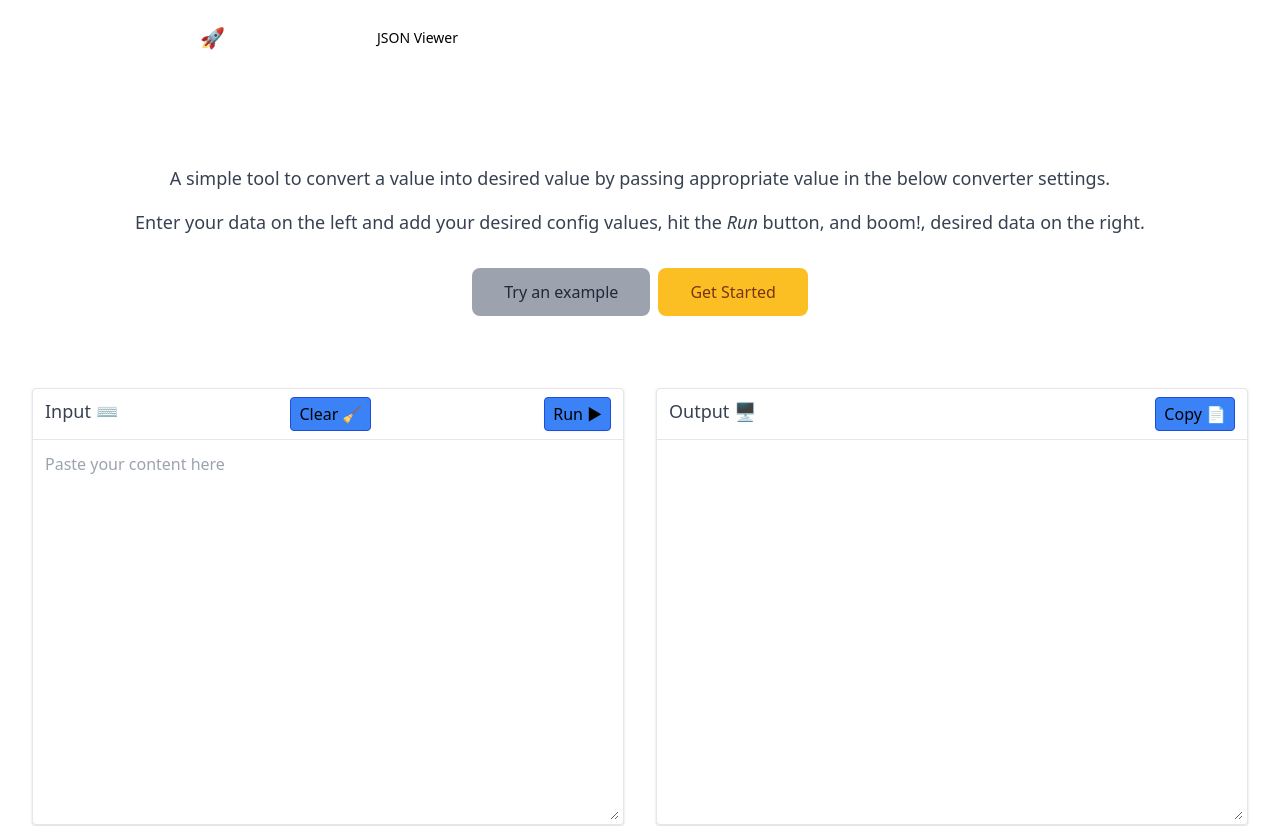
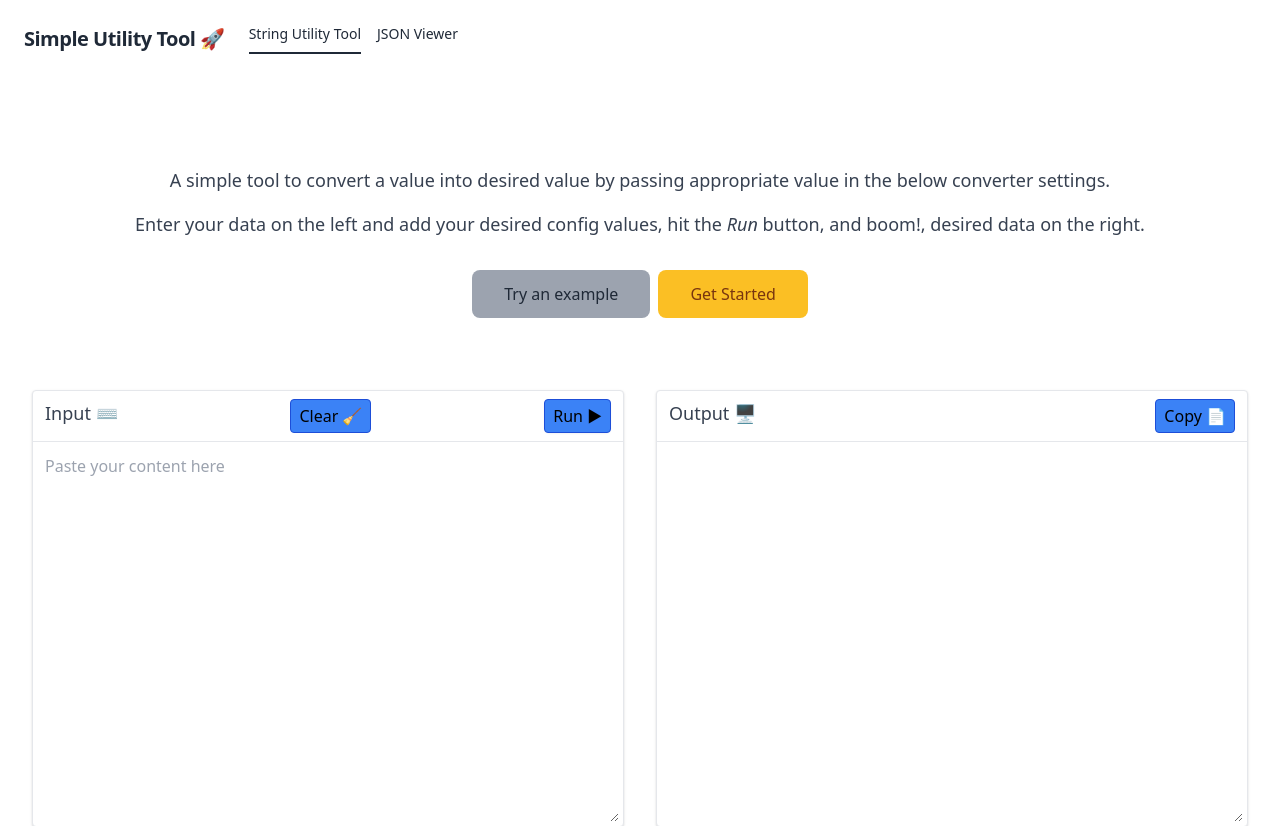
Before and after one commit to SyedAfrozPasha/react-utility-tool, a React (Create React App) app: page /string-utility-tool in a window 1280 px wide. Shown: the top 826 px of the page. Built offline with nearby package versions, Linux system fonts and the light colour scheme.

Commit message:
1 file modified

```diff
--- a/src/Components/Header.js
+++ b/src/Components/Header.js
@@ -16,14 +16,14 @@ export default function Header() {
 
   return (
     <nav className="flex items-center justify-between flex-wrap bg-teal-500 p-6">
-      <div className="flex items-center flex-shrink-0 text-white mr-6">
+      <div className="flex items-center flex-shrink-0 text-gray-800 mr-6">
         <span className="font-semibold text-xl tracking-tight">
           Simple Utility Tool 🚀
         </span>
       </div>
       <div className="block md:hidden">
         <button
-          className="flex items-center px-3 py-2 border rounded text-teal-200 border-teal-400 hover:text-white hover:border-white"
+          className="flex items-center px-3 py-2 border rounded text-gray-800 border-gray-800 hover:text-white focus:outline-none"
           onClick={handleClick}
         >
           <svg
@@ -43,8 +43,8 @@ export default function Header() {
           <Link
             className={`block mt-4 md:inline-block md:mt-0 hover:text-black mr-4 ${
               splitLocation[1] === 'string-utility-tool'
-                ? 'text-white font-medium'
-                : 'text-teal-200'
+                ? 'border-b-2 border-gray-800 pb-2 text-gray-800 font-medium'
+                : 'text-gray-800 font-medium'
             }`}
             to="/string-utility-tool"
           >
@@ -53,8 +53,8 @@ export default function Header() {
           <Link
             className={`block mt-4 md:inline-block md:mt-0  hover:text-black mr-4 ${
               splitLocation[1] === 'json-viewer'
-                ? 'text-white font-medium'
-                : 'text-teal-200'
+                ? 'border-b-2 border-gray-800 pb-2 text-gray-800 font-medium'
+                : 'text-gray-800 font-medium'
             }`}
             to="/json-viewer"
           >
```
